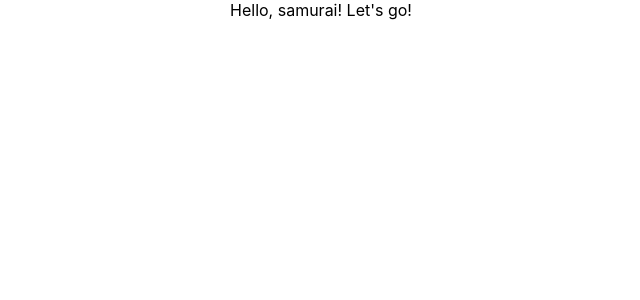
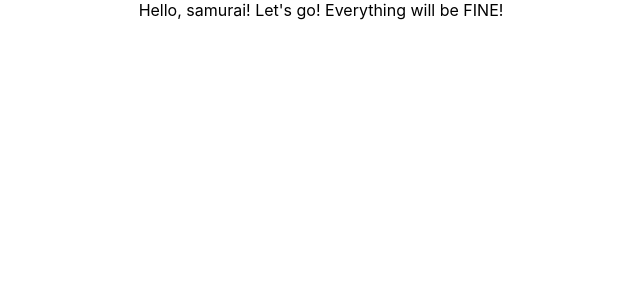
Before and after one commit to Pikadorius/samurai-way-main, a React (Create React App) app: page / in a window 1280 px wide. Shown: the top 300 px of the page, without its empty margins (319-959 px from the left). Built offline with nearby package versions, Linux system fonts and the light colour scheme.

Commit message:
change div.App

```diff
--- a/src/App.tsx
+++ b/src/App.tsx
@@ -4,7 +4,7 @@ import './App.css';
 function App() {
   return (
     <div className="App">
-     Hello, samurai! Let's go!
+     Hello, samurai! Let's go! Everything will be FINE!
     </div>
   );
 }
```
